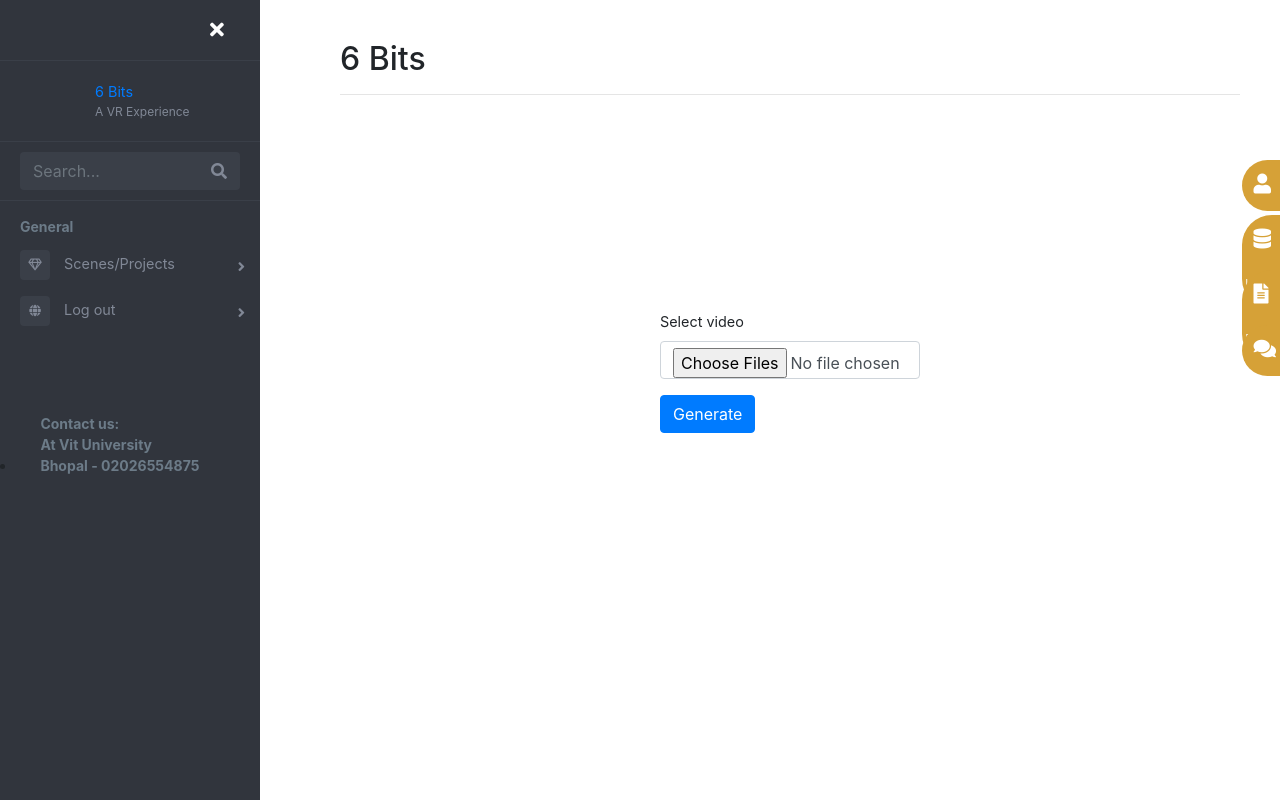
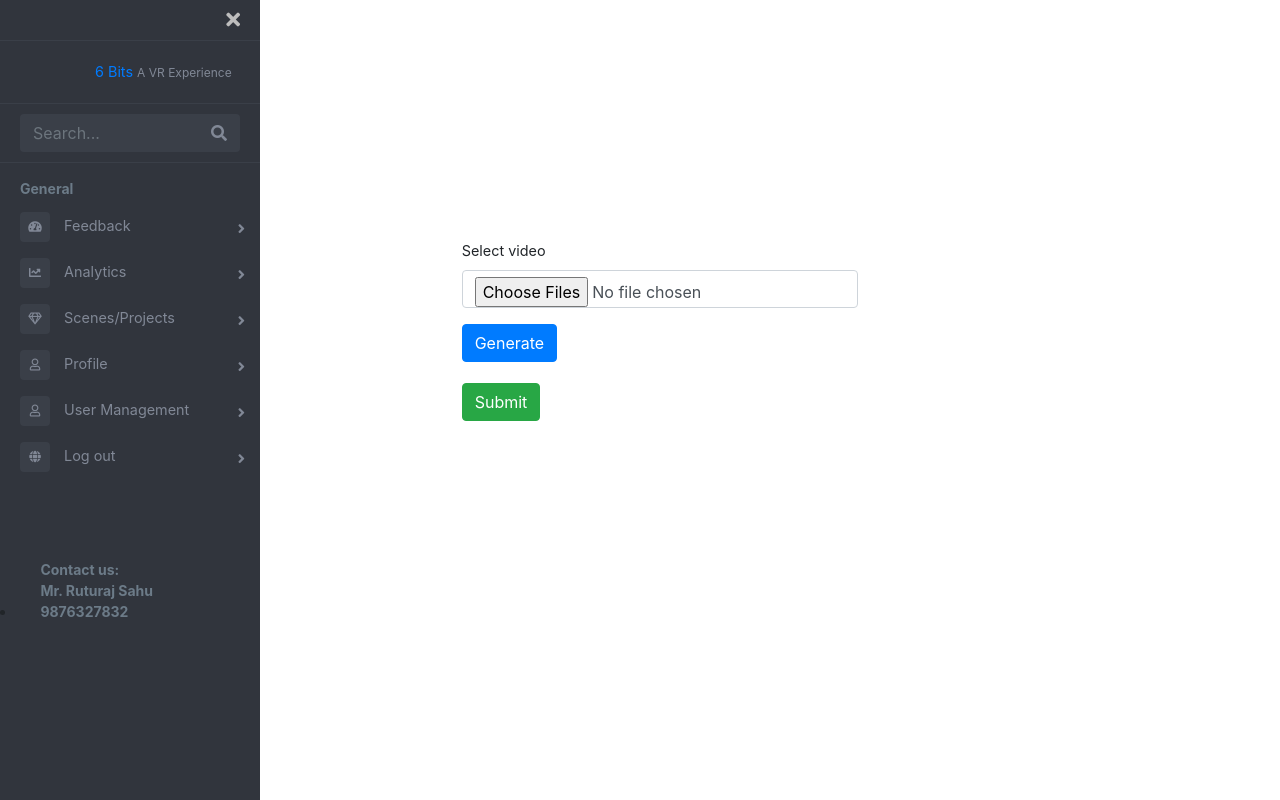
Before and after one commit to ShubhamSharma29/SIH2020, a PHP site: page /php/upload.php?q=1 in a window 1280 px wide. Run offline with PHP 8.4, Linux system fonts and the light colour scheme; data that the repository does not hold is empty; some libraries are stand-ins or nearby versions.

Commit message:
Changes: 	modified:   php/add-place.php 	new file:   php/save.php 	modified:   php/upload.php

```diff
--- a/php/upload.php
+++ b/php/upload.php
@@ -1,33 +1,29 @@
+<?php
+ error_reporting(E_ERROR | E_PARSE);
+session_start();
+if(isset($_SESSION['message'])){
+$query = $_SESSION['message'];
+}
+$bbb = $_GET["q"];
+if($bbb=="ads"){
+  $_SESSION["ads"]="ads";
+}
+
+?>
 
 <html>
 <head>
 <link rel="stylesheet" href="styles/bootstrap.min.css">
 <meta charset="utf-8">
-    <meta http-equiv="X-UA-Compatible" content="IE=edge">
-    <meta name="viewport" content="width=device-width, initial-scale=1">
-    <meta name="description" content="Responsive sidebar template with sliding effect and dropdown menu based on bootstrap 3">
-    <title>Main page</title>
-    <script src="//cdnjs.cloudflare.com/ajax/libs/jquery/3.2.1/jquery.min.js"></script>
+        <meta name="viewport" content="width=device-width, initial-scale=1.0">
         <link rel="stylesheet" href="https://maxcdn.bootstrapcdn.com/bootstrap/4.0.0/css/bootstrap.min.css" integrity="sha384-Gn5384xqQ1aoWXA+058RXPxPg6fy4IWvTNh0E263XmFcJlSAwiGgFAW/dAiS6JXm"
         crossorigin="anonymous">
-    <script src="//maxcdn.bootstrapcdn.com/bootstrap/4.0.0/js/bootstrap.min.js"></script>
     <link href="https://use.fontawesome.com/releases/v5.0.6/css/all.css" rel="stylesheet">
-    <link href="../styles/dm.css" rel="stylesheet">
-    <link href="../styles/dm3.css" rel="stylesheet">
-    <script src="../scripts/dm.js"></script>
+    <link href="styles/dm.css" rel="stylesheet">
 
 
 </head>
-
 <body>
-<?php
-session_start();
-if(isset($_SESSION['message'])){
-$query = $_SESSION['message'];
-}
-
-
-?>
 
 <div class="page-wrapper chiller-theme toggled">
   <a id="show-sidebar" class="btn btn-sm btn-dark" href="#">
@@ -45,9 +41,9 @@ $query = $_SESSION['message'];
         <div class="user-pic">
           <!-- <img class="img-responsive img-rounded" src="https://raw.githubusercontent.com/azouaoui-med/pro-sidebar-template/gh-pages/src/img/user.jpg" -->
         </div>
-        <div class="user-info"><a href="super-dm.php">
+        <div class="user-info"><a href="../php/super-dm.php">
           <span class="user-name">6 Bits
-          </span><br>
+          </span>
           <span class="user-role">A VR Experience</span></a>
         </div>
       </div>
@@ -72,19 +68,79 @@ $query = $_SESSION['message'];
           </li>
           <li class="sidebar-dropdown">
             <a href="#">
+              <i class="fa fa-tachometer-alt"></i>
+              <span>Feedback</span>
+            </a>
+          </li>
+          <li class="sidebar-dropdown">
+            <a href="#">
+              <i class="fa fa-chart-line"></i>
+              <span>Analytics</span>
+              <!-- <span class="badge badge-pill badge-danger">3</span> -->
+            </a>
+            <div class="sidebar-submenu">
+              <ul>
+                <li>
+                  <a href="../html/analytics-backup.html">Backup
+
+                  </a>
+                </li>
+                <li>
+                  <a href="../html/analytics-report.html">Report</a>
+                </li>
+              </ul>
+            </div>
+          </li>
+          <li class="sidebar-dropdown">
+            <a href="#">
               <i class="far fa-gem"></i>
               <span>Scenes/Projects</span>
             </a>
             <div class="sidebar-submenu">
               <ul>
                 <li>
-                  <a href="index.php">Add Place</a>
+                  <a href="../html/add_project.html">Add Project</a>
                 </li>
                 <li>
-                  <a href="#">Modify Scene</a>
+                  <a href="Homepage.html">Add Scene</a>
+                </li>
+                <li>
+                  <a href="update.php">Modify Scene</a>
                 </li>
                 <li>
                   <a href="../html/scene-backup.html">Backup</a>
+                </li>
+              </ul>
+            </div>
+          </li>
+          <li class="sidebar-dropdown">
+            <a href="#">
+            <i class="far fa-user"></i>
+              <span>Profile</span>
+            </a>
+            <div class="sidebar-submenu">
+              <ul>
+                <li>
+                  <a href="#">Update profile</a>
+                </li>
+                <li>
+                  <a href="#">Change password</a>
+                </li>
+              </ul>
+            </div>
+          </li>
+          <li class="sidebar-dropdown">
+            <a href="#">
+            <i class="far fa-user"></i>
+              <span>User Management</span>
+            </a>
+            <div class="sidebar-submenu">
+              <ul>
+                <li>
+                    <a href="add-user.php">Add admin</a>
+                  </li>
+                  <li>
+                    <a href="modify-admins.php">Modify/Delete admins</a>
                   </li>
               </ul>
             </div>
@@ -100,8 +156,8 @@ $query = $_SESSION['message'];
         <br><br><br>
         <li class="header-menu">
             <span>Contact us:<br>
-               At Vit University <br>
-                Bhopal - 02026554875</span>
+                Mr. Ruturaj Sahu<br>
+                9876327832</span>
           </li>
       </div>
       <!-- sidebar-menu  -->
@@ -109,72 +165,36 @@ $query = $_SESSION['message'];
   </nav>
   <!-- sidebar-wrapper  -->
   <main class="page-content">
-    <div class="container-fluid">
-      <h2>6 Bits</h2>
-      <hr>
-      <div class="row">
-        <div class="form-group col-md-12">
-            <div class="container" style="margin-top: 200px;">
-                <div class="offset-md-4 col-md-4">
+
+<div class="container" style="margin-top: 200px;" >
+	<div class="offset-md-4 col-md-4" style="position:fixed;left:20px;">
 		<form method="POST" enctype="multipart/form-data" action="Batch.php" id = "capt">
 			<div class="form-group">
 				<label>Select video</label>
 				<input type="file" id="file" name="file[]" accept="video/*" class="form-control" multiple="multiple" required>
 			</div>
+      <input type="button" class="btn btn-primary" value="Generate" onclick="deploy();"><br><br>
+			<input type="submit" class="btn btn-success" value="Submit">
+    </form>
 
-                        <input type="submit" class="btn btn-primary" value="Generate">
-                    </form>
+
 	</div>
 </div>
-        </div>
-        <div class="form-group col-md-12">
-        </div>
-      </div>
-        <div class="row">
-        <div class="col-xs-12 col-sm-6 col-md-6 col-lg-4">
-          <!-- <div class="card rounded-0 p-0 shadow-sm">
-            <div class="card-body text-center"> -->
-            </div>
-          </div>
-        </div>
-        <div class="col-xs-12 col-sm-6 col-md-6 col-lg-4">
-          <!-- <div class="card rounded-0 p-0 shadow-sm">
-            <div class="card-body text-center"> -->
-            </div>
-          </div>
-        </div>
-      </div>
+<div id ="aspx">
 </div>
 
   </main>
-  <div class="float-sm">
-            <div class="fl-fl float-fb">
-              <i class="fas fa-user"></i>
-              <a href="">View Profile</a>
-            </div>
-            <div class="fl-fl float-tw">
-              <i class="fas fa-database"></i>
-              <a href="../html/analytics-backup.html">Analytics Back-up</a>
-            </div>
-            <div class="fl-fl float-gp">
-              <i class="fas fa-file-alt"></i>
-              <a href="../html/analytics-report.html">Analytics Report</a>
-            </div>
-            <div class="fl-fl float-pn">
-              <i class="fas fa-comments"></i>
-              <a href="">Feedback</a>
-            </div>
-          </div>
+  <!-- page-content" -->
 </div>
 
 
-
-
-<script type = "text/javascript">
+<script src="https://cdnjs.cloudflare.com/ajax/libs/jquery/3.3.1/jquery.min.js"></script>
+<script>
 	var fileInput = document.getElementById('file');
 	var fileList=[];
 
 	fileInput.addEventListener('change', function(event){
+
 		fileList=[];
 		for(var i=0;i<fileInput.files.length;i++){
 			fileList.push(fileInput.files[i]);
@@ -182,34 +202,113 @@ $query = $_SESSION['message'];
 	});
 
 	sendFile = function(file){
+
 		var fd = new FormData();
 		var request = new XMLHttpRequest();
 		fd.set('file', file);
 		var qy = "<?php echo $query; ?>";
-		console.log(qy);
+		//console.log(qy);
     request.open("POST", "vd.php?q="+qy);
     request.onreadystatechange = function() {
   if (this.readyState == 4 && this.status == 200) {
     //nothing
     }
   };
+
 		request.send(fd);
 	}
 
+
+  function capture(){
+    for(var i=0;i<fid;i++){
+
+    var canvas = document.getElementById('canvas');
+    var video = document.getElementById('video'+i);
+    console.log(video.videoWidth + " " + video.videoHeight);
+    canvas.width = video.videoWidth;
+    canvas.height = video.videoHeight;
+    canvas.getContext('2d').clearRect(0,0, canvas.width, canvas.height);
+    canvas.getContext('2d').drawImage(video, 0,0, video.videoWidth, video.videoHeight);
+    var dataURL = canvas.toDataURL();
+    var fileName = fileList[i].name;
+    var head = fileName.split(".");
+
+    $.ajax({
+  type: "POST",
+  url: "save.php",
+  data: {
+     imgBase64: dataURL,
+     fname:head[0]
+  }
+}).done(function(o) {
+  console.log('saved');
+  // If you want the file to be visible in the browser
+  // - please modify the callback in javascript. All you
+  // need is to return the url to the file, you just saved
+  // and than put the image in your browser.
+});
+
+    }
+
+}
+  var fid=0;
 	var fc = document.getElementById("capt");
 	fc.addEventListener('submit', function(event){
     //event.preventDefault();
+		capture();
+
+  });
+
+    function deploy(){
    	fileList.forEach(function(file){
+      var dc = document.getElementById("canvas");
+      if(dc!=null){
+        dc.remove();
+      }
+      var canv = document.createElement("canvas");
+			var vid =document.createElement("video");
+      vid.setAttribute("id", "video"+fid);
+      vid.setAttribute("src", file.name);
+      vid.setAttribute("type", "video/mp4");
+      vid.setAttribute("controls", "true");
+      vid.setAttribute("style", "height:340px; width: 250px;");
+      if(fid==0){
+      vid.style.marginTop="-340px";
+      vid.style.marginLeft="750px";
 
-			sendFile(file);
+      }
+      else{
+        vid.style.marginTop=-fid*20 + "px";
+      vid.style.marginLeft="750px";
+      }
+      document.getElementById("aspx").appendChild(vid);
+      var video = document.getElementById('video'+fid);
+      /* console.log(video.videoWidth + " " + video.videoHeight);
+      canv.width = 1180;
+      canv.height = 520; */
+      canv.setAttribute("style", "border:1px solid #000000;display:none;height:640;width:1280;margin-left:50px; margin-top:-400px;");
+      canv.setAttribute("id", "canvas");
+      document.body.appendChild(canv);
+      fid+=1;
+
+			//sendFile(file);
 			//upldFile(file);
 		});
 
+    }
 
-	});
 
 
 	</script>
+
+
+    <script src="https://cdnjs.cloudflare.com/ajax/libs/popper.js/1.12.9/umd/popper.min.js" integrity="sha384-ApNbgh9B+Y1QKtv3Rn7W3mgPxhU9K/ScQsAP7hUibX39j7fakFPskvXusvfa0b4Q"
+        crossorigin="anonymous"></script>
+    <script src="https://maxcdn.bootstrapcdn.com/bootstrap/4.0.0/js/bootstrap.min.js" integrity="sha384-JZR6Spejh4U02d8jOt6vLEHfe/JQGiRRSQQxSfFWpi1MquVdAyjUar5+76PVCmYl"
+        crossorigin="anonymous"></script>
+        <script src="scripts/dm.js"></script>
+
+
 </body>
 
 </html>
```
Also changed, not shown: php/add-place.php (+9 -7 lines), php/save.php (added, +17 -0 lines). Lines whose indentation alone changed are shown as unchanged.
